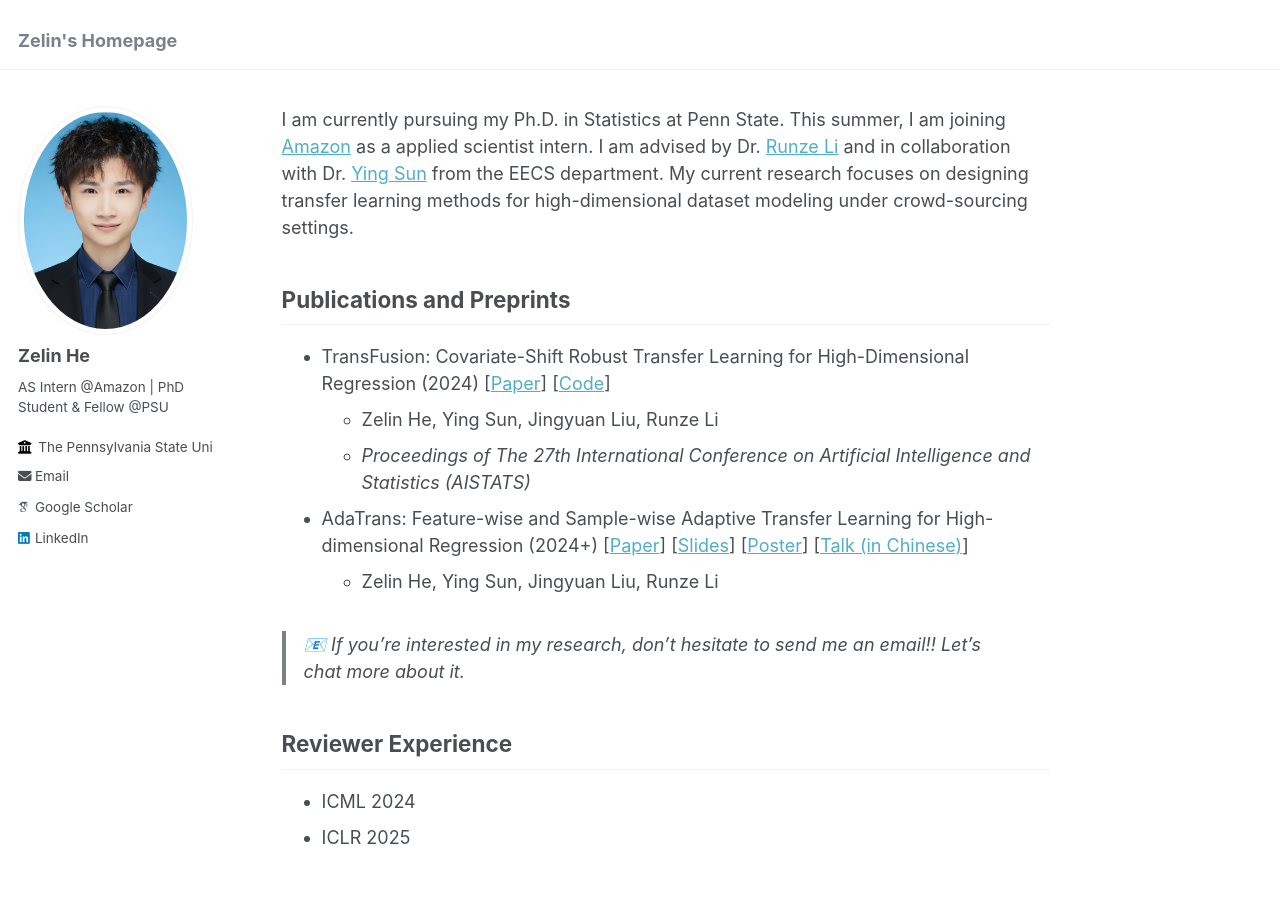
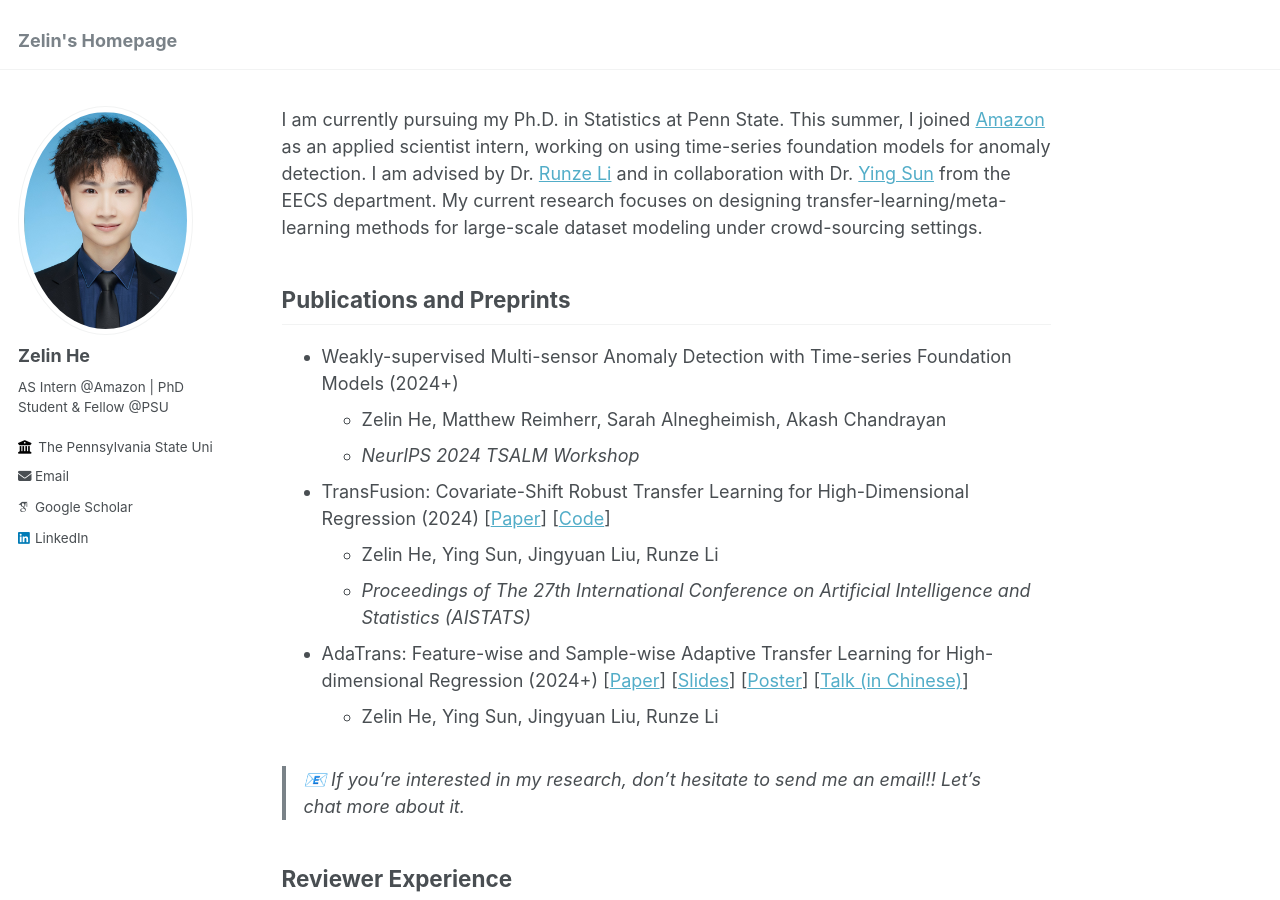
Before and after one commit to ZLHe0/zelinhe.github.io, a Jekyll site: the page built from _pages/about.md, in a window 1280 px wide and 900 px high. Built offline with Jekyll 4.4.1, drawn with Linux system fonts in a browser that asks for light colours; some web fonts are replaced.

Commit message:
Update about.md

```diff
--- a/_pages/about.md
+++ b/_pages/about.md
@@ -7,9 +7,12 @@ redirect_from:
   - /about.html
 ---
 
-I am currently pursuing my Ph.D. in Statistics at Penn State. This summer, I am joining [Amazon](https://www.amazon.jobs/content/en/career-programs/student-programs) as a applied scientist intern. I am advised by Dr. [Runze Li](https://runzelipsu.github.io/) and in collaboration with Dr. [Ying Sun](https://ysunac.github.io/) from the EECS department. My current research focuses on designing transfer learning methods for high-dimensional dataset modeling under crowd-sourcing settings.
+I am currently pursuing my Ph.D. in Statistics at Penn State. This summer, I joined [Amazon](https://www.amazon.jobs/content/en/career-programs/student-programs) as an applied scientist intern, working on using time-series foundation models for anomaly detection. I am advised by Dr. [Runze Li](https://runzelipsu.github.io/) and in collaboration with Dr. [Ying Sun](https://ysunac.github.io/) from the EECS department. My current research focuses on designing transfer-learning/meta-learning methods for large-scale dataset modeling under crowd-sourcing settings.
 
 ## Publications and Preprints
+- Weakly-supervised Multi-sensor Anomaly Detection with Time-series Foundation Models (2024+)
+  - Zelin He, Matthew Reimherr, Sarah Alnegheimish, Akash Chandrayan
+  - *NeurIPS 2024 TSALM Workshop*
 - TransFusion: Covariate-Shift Robust Transfer Learning for High-Dimensional Regression (2024) [[Paper](https://proceedings.mlr.press/v238/he24a.html)] [[Code](https://github.com/ZLHe0/TransFusion)]
   - Zelin He, Ying Sun, Jingyuan Liu, Runze Li
   - *Proceedings of The 27th International Conference on Artificial Intelligence and Statistics (AISTATS)*
```
